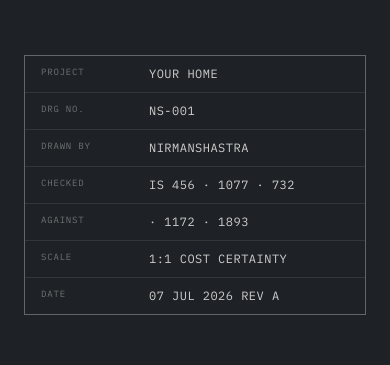
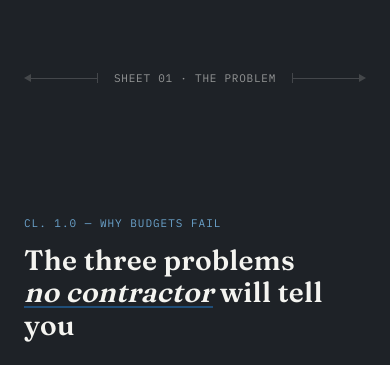
Before and after one commit to jhawarsudip/nirmanshastra, a Next.js app: page / in a window 390 px wide. Shown: the part 1053-1418 px from the top of the page. Built offline with nearby package versions, Linux system fonts and the light colour scheme; no server answers; a web font is replaced by a local one.

Commit message:
Remove drafting title block from hero section entirely

```diff
--- a/app/page.tsx
+++ b/app/page.tsx
@@ -760,69 +760,6 @@
 }
 
 // ─────────────────────────────────────────────────────────────────────────────
-// ENGINEERING TITLE BLOCK (Design Spec § 5.A)
-// ─────────────────────────────────────────────────────────────────────────────
-
-function TitleBlock() {
-  const now = new Date()
-  const dd = String(now.getDate()).padStart(2, '0')
-  const mmm = ['JAN','FEB','MAR','APR','MAY','JUN','JUL','AUG','SEP','OCT','NOV','DEC'][now.getMonth()]
-  const dateStr = `${dd} ${mmm} ${now.getFullYear()}`
-
-  const rows: [string, string][] = [
-    ['PROJECT',  'YOUR HOME'],
-    ['DRG NO.',  'NS-001'],
-    ['DRAWN BY', 'NIRMANSHASTRA'],
-    ['CHECKED',  'IS 456 · 1077 · 732'],
-    ['AGAINST',  '· 1172 · 1893'],
-    ['SCALE',    '1:1 COST CERTAINTY'],
-    ['DATE',     `${dateStr}   REV A`],
-  ]
-
-  return (
-    <div
-      className="hero-title-block"
-      style={{ border: '1px solid rgba(244,244,240,0.32)', width: '100%' }}
-    >
-      {rows.map(([label, value], i) => (
-        <div
-          key={label}
-          style={{
-            display: 'grid',
-            gridTemplateColumns: '108px 1fr',
-            borderBottom: i < rows.length - 1 ? '1px solid rgba(244,244,240,0.1)' : 'none',
-            padding: '9px 16px',
-          }}
-        >
-          <span style={{
-            fontFamily: 'var(--font-plex-mono)',
-            fontSize: 9,
-            color: 'rgba(244,244,240,0.38)',
-            letterSpacing: '0.09em',
-            textTransform: 'uppercase',
-            lineHeight: 1.5,
-          }}>
-            {label}
-          </span>
-          <span
-            suppressHydrationWarning
-            style={{
-              fontFamily: 'var(--font-plex-mono)',
-              fontSize: 12,
-              color: 'rgba(244,244,240,0.82)',
-              letterSpacing: '0.04em',
-              lineHeight: 1.5,
-            }}
-          >
-            {value}
-          </span>
-        </div>
-      ))}
-    </div>
-  )
-}
-
-// ─────────────────────────────────────────────────────────────────────────────
 // HOMEPAGE
 // ─────────────────────────────────────────────────────────────────────────────
 
@@ -922,18 +859,9 @@
                 ))}
               </motion.div>
 
-              {/* Mobile-only: Engineering TitleBlock below stats (desktop shows it in right column) */}
-              <motion.div
-                className="md:hidden"
-                initial={prefersReducedMotion ? false : { opacity: 0, y: 20 }}
-                animate={{ opacity: 1, y: 0 }}
-                transition={{ duration: 0.5, ease: 'easeOut', delay: 0.65 }}
-              >
-                <TitleBlock />
-              </motion.div>
-            </div>
-
-            {/* Right — Engineering title block + building elevation SVG (desktop only) */}
+            </div>
+
+            {/* Right — building elevation SVG (desktop only) */}
             <motion.div
               className="hidden md:flex flex-col justify-center gap-8"
               initial={prefersReducedMotion ? false : { opacity: 0, x: 60 }}
@@ -941,7 +869,6 @@
               transition={{ duration: 0.7, ease: [0.16, 1, 0.3, 1], delay: 0.2 }}
               style={{ width: '100%', y: heroIllustrationY }}
             >
-              <TitleBlock />
               <div style={{ opacity: 0.88 }}>
                 <HeroIllustration />
               </div>
```
